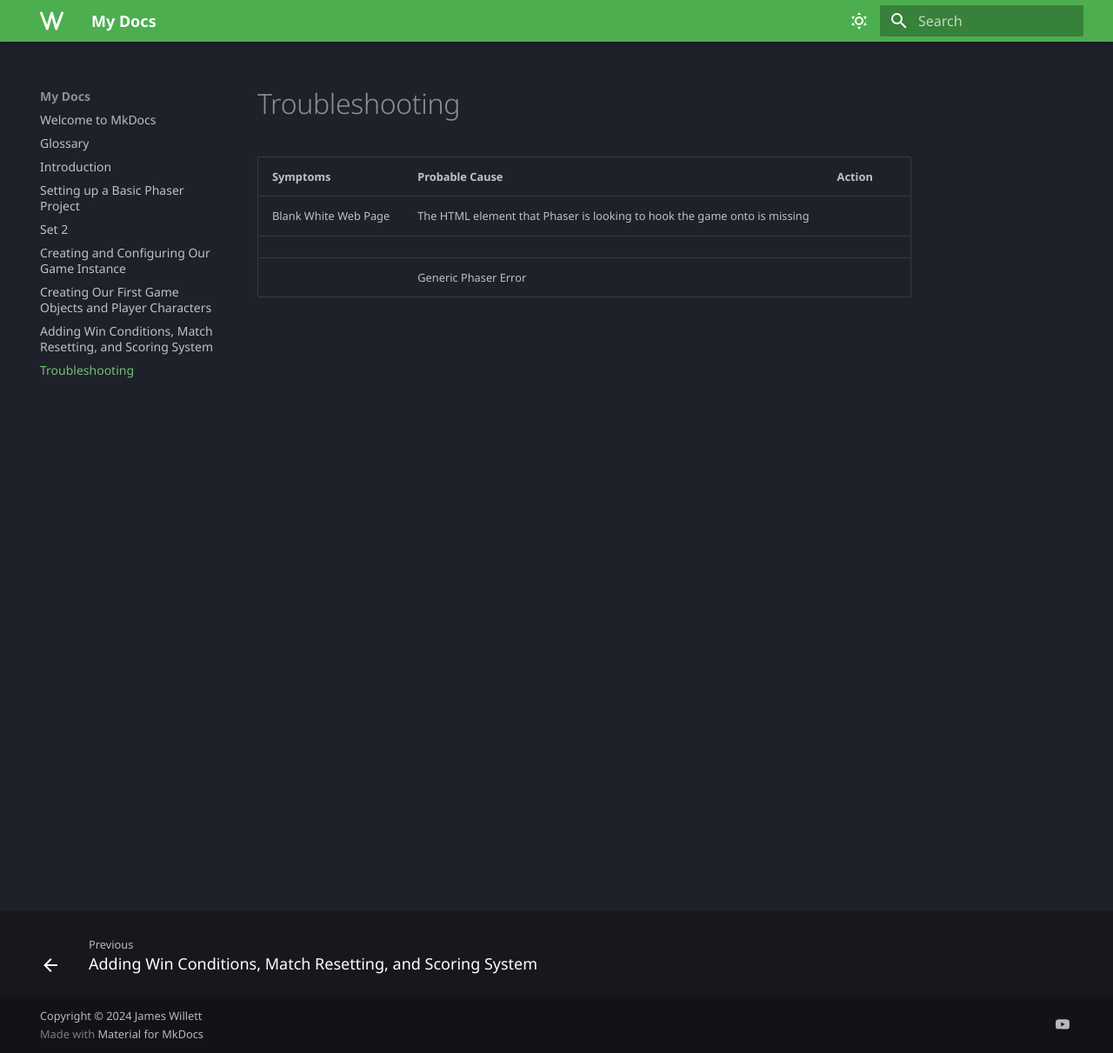
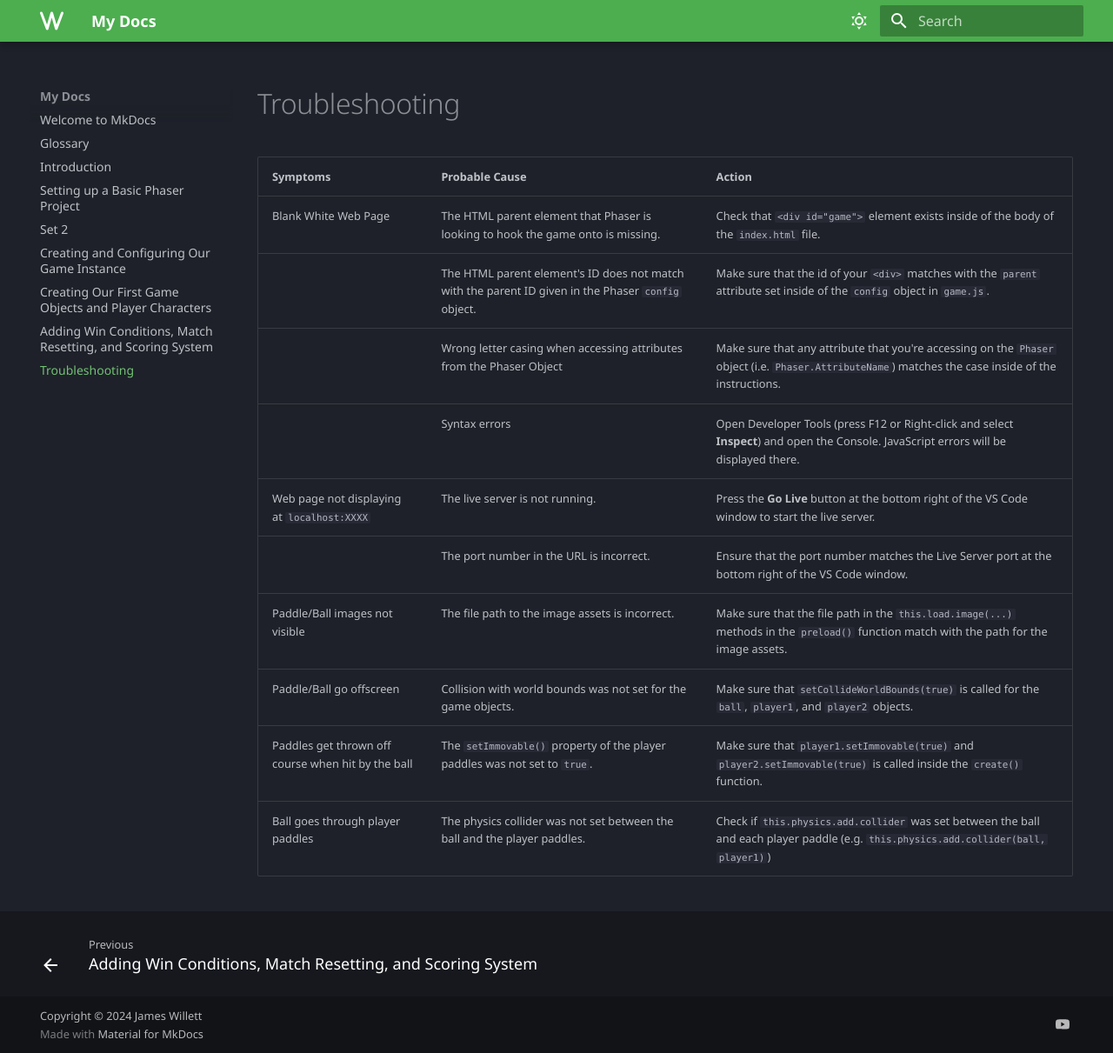
Before and after one commit to ndgeniebla/phaser-mkdocs, an MkDocs documentation site: the page built from docs/troubleshooting.md, in a window 1280 px wide and 1211 px high. Shown: the whole window at 87% size. Built offline with MkDocs 1.6.1 and Material for MkDocs 9.7.7, drawn with Linux system fonts in a browser that asks for light colours; some web fonts are replaced.

Commit message:
finish troubleshooting draft

```diff
--- a/docs/troubleshooting.md
+++ b/docs/troubleshooting.md
@@ -2,6 +2,13 @@
 
 | Symptoms | Probable Cause | Action |
 | -------- | -------------- | ------ |
-| Blank White Web Page | The HTML element that Phaser is looking to hook the game onto is missing ||
-| | ||
-| | Generic Phaser Error ||
+| Blank White Web Page | The HTML parent element that Phaser is looking to hook the game onto is missing. | Check that `<div id="game">` element exists inside of the body of the `index.html` file. |
+| | The HTML parent element's ID does not match with the parent ID given in the Phaser `config` object. | Make sure that the id of your `<div>` matches with the `parent` attribute set inside of the `config` object in `game.js`. |
+| | Wrong letter casing when accessing attributes from the Phaser Object | Make sure that any attribute that you're accessing on the `Phaser` object (i.e. `Phaser.AttributeName`) matches the case inside of the instructions. |
+| | Syntax errors | Open Developer Tools (press F12 or Right-click and select **Inspect**) and open the Console. JavaScript errors will be displayed there. |
+| Web page not displaying at `localhost:XXXX` | The live server is not running. | Press the **Go Live** button at the bottom right of the VS Code window to start the live server. |
+| | The port number in the URL is incorrect. | Ensure that the port number matches the Live Server port at the bottom right of the VS Code window. |
+| Paddle/Ball images not visible | The file path to the image assets is incorrect. | Make sure that the file path in the `this.load.image(...)` methods in the `preload()` function match with the path for the image assets. |
+| Paddle/Ball go offscreen | Collision with world bounds was not set for the game objects. | Make sure that `setCollideWorldBounds(true)` is called for the `ball`, `player1`, and `player2` objects. |
+| Paddles get thrown off course when hit by the ball | The `setImmovable()` property of the player paddles was not set to `true`. | Make sure that `player1.setImmovable(true)` and `player2.setImmovable(true)` is called inside the `create()` function. |
+| Ball goes through player paddles | The physics collider was not set between the ball and the player paddles. | Check if `this.physics.add.collider` was set between the ball and each player paddle (e.g. `this.physics.add.collider(ball, player1)`) |
```
